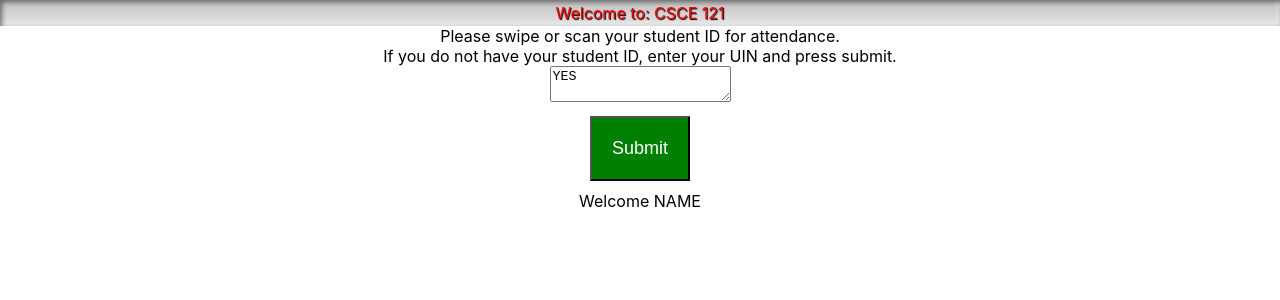
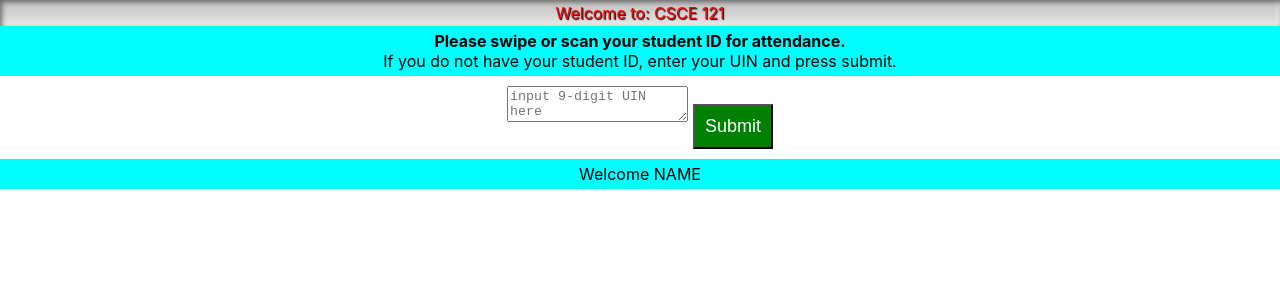
Before and after one commit to collier-watkins/FLYP-Pi-Repo, a React (Create React App) app in the folder frontend-uSite/usite/: page / in a window 1280 px wide. Shown: the top 300 px of the page. Built offline with nearby package versions, Linux system fonts and the light colour scheme.

Commit message:
UX: styling

```diff
--- a/frontend-uSite/usite/src/App.css
+++ b/frontend-uSite/usite/src/App.css
@@ -5,9 +5,27 @@
   text-align: center;
 }
 
+.bottomHUD {
+  background: cyan;
+  padding-top: 5px;
+  padding-bottom: 5px;
+}
+
+.topHUD {
+  background: cyan;
+  padding-top: 5px;
+  padding-bottom: 5px;
+}
+
+.UINform {
+  margin-top: 10px;
+  margin-bottom: 10px;
+}
+
 .Submitbutton {
-  padding: 20px;
-  margin: 10px;
+  padding: 10px;
+  margin-bottom: 10px;
+  margin-left: 5px;
   background: green;
   color: white;
   font-size: large;
--- a/frontend-uSite/usite/src/App.js
+++ b/frontend-uSite/usite/src/App.js
@@ -11,12 +11,11 @@ class Textbox extends Component {
   // - If you are rendering 1 HTML element, you can just return that element
   render() {
     return(
-      <div>
         <textarea
+          className = "UINform"
+          placeholder = "input 9-digit UIN here"
           onChange = {this.props.onChange}
-          defaultValue = {this.props.value}
         />
-      </div>
     );
   }
 
@@ -26,14 +25,12 @@ class Submitbutton extends Component {
 
   render() {
     return(
-      <div>
         <button
           className = "Submitbutton"
           onClick = {this.props.onClick}
         >
           Submit
         </button>
-      </div>
     );
   }
 
@@ -86,28 +83,29 @@ class App extends Component {
         <div className = "Header">
           Welcome to: {className}
         </div>
-        <div id = "wrapCenter">
+        <div id = "wrapCenter" className = "topHUD">
           <div id = "center">
-            Please swipe or scan your student ID for attendance.
+            <b>Please swipe or scan your student ID for attendance.</b>
+            <div>
+              If you do not have your student ID, enter your UIN and press submit.
+            </div>
           </div>
         </div>
         <div id = "wrapCenter">
           <div id = "center">
-            If you do not have your student ID, enter your UIN and press submit.
-          </div>
-          <Textbox
-            onChange = {this.handleChange}
-            defaultValue = {this.state.value}
-            value = {this.state.value}
-          />
-          <div>
+            <Textbox
+              onChange = {this.handleChange}
+              value = {this.state.value}
+            />
             <Submitbutton
               onClick = { () => this.handleClick() }
             />
           </div>
         </div>
-        <div id = "wrapCenter">
-          Welcome NAME
+        <div id = "wrapCenter" className = "bottomHUD">
+          <div id = "center">
+            Welcome NAME
+          </div>
         </div>
       </div>
     );
```
